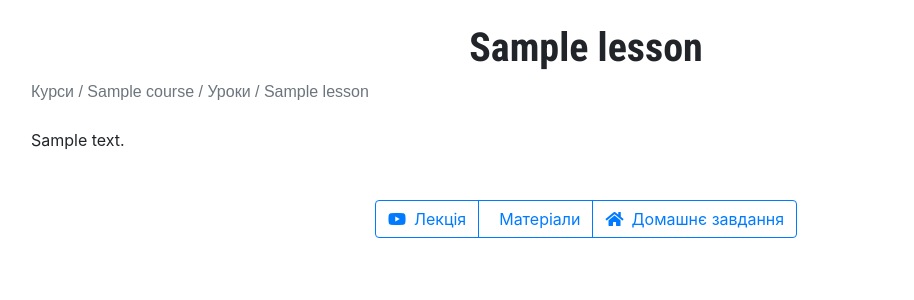
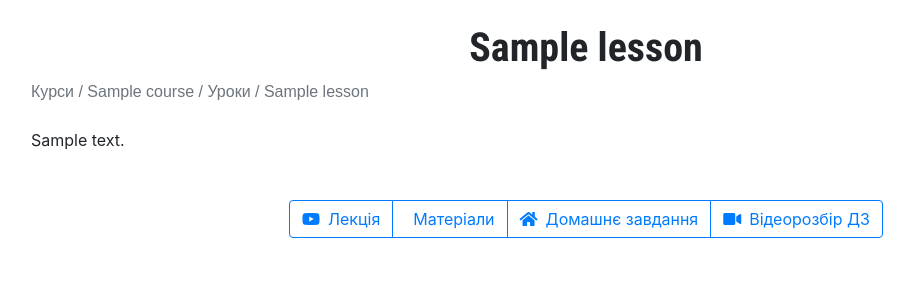
Before and after one commit to onysko3/tekhnar, a Django app: a page that uses templates/lessons/lesson_detail.html in a window 1280 px wide. Shown: the part 58-358 px from the top of the page, without its empty margins (54-968 px from the left). Run offline with Django 3.2, Linux system fonts and the light colour scheme; a user stored in the database is signed in; tables that the repository leaves empty hold one stand-in row (values such as "Sample post"); parts of the project's set-up code (start-up, migrations or seed data) failed here and were passed over; some libraries are stand-ins or nearby versions.

Commit message:
add homework button

```diff
--- a/lessons/models.py
+++ b/lessons/models.py
@@ -19,6 +19,7 @@ class Lesson(models.Model):
     youtube = models.URLField('Посилання на лекцію', blank=True, null=True)
     materials = models.URLField('Посилання на матеріали', blank=True, null=True)
     homework = models.URLField('Посилання на домашнє завдання', blank=True, null=True)
+    homework_example = models.URLField('Посилання на відеорозбір ДЗ', blank=True, null=True)
 
     class Meta:
         verbose_name = 'Урок'
--- a/templates/lessons/lesson_detail.html
+++ b/templates/lessons/lesson_detail.html
@@ -28,6 +28,9 @@
   {% if lesson.homework %}
   <a class="btn btn-outline-primary" href="{{ lesson.homework }}"><i class="fas fa-home mr-2"></i>Домашнє завдання</a>
   {% endif %}
+  {% if lesson.homework_example %}
+  <a class="btn btn-outline-primary" href="{{ lesson.homework_example }}"><i class="fas fa-video mr-2"></i>Відеорозбір ДЗ</a>
+  {% endif %}
 </div>
   </div>
 <br><br>
```
Also changed, not shown: lessons/migrations/0007_lesson_homework_example.py (added).
